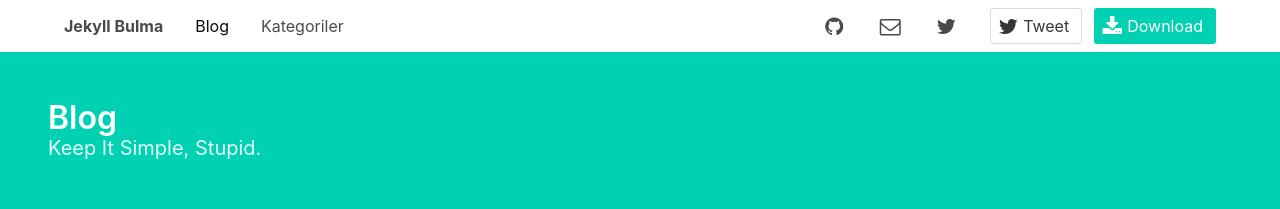
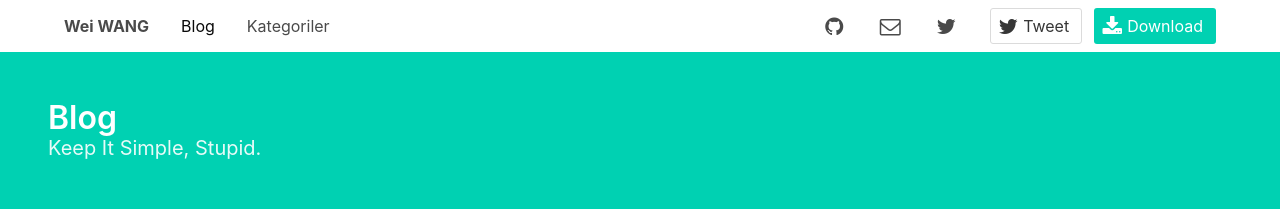
Before and after one commit to weiWANG881108/weiWANG881108.github.io, a Jekyll site: the page built from index.html, in a window 1280 px wide. Shown: the top 209 px of the page. Built offline with Jekyll 4.4.1, drawn with Linux system fonts in a browser that asks for light colours; the list of posts is cut into pages by our own code; comment, search, counter and statistics services are not loaded.

Commit message:
no message

```diff
--- a/_config.yml
+++ b/_config.yml
@@ -1,4 +1,4 @@
-name: Jekyll Bulma
+name: Wei WANG
 description: "Jekyll Bulma Theme, Bulma.io CSS Framework Jekyll Template for Developers"
 baseurl: /
 url: http://erayaydin.github.io
```
Also changed, not shown: README.md.
